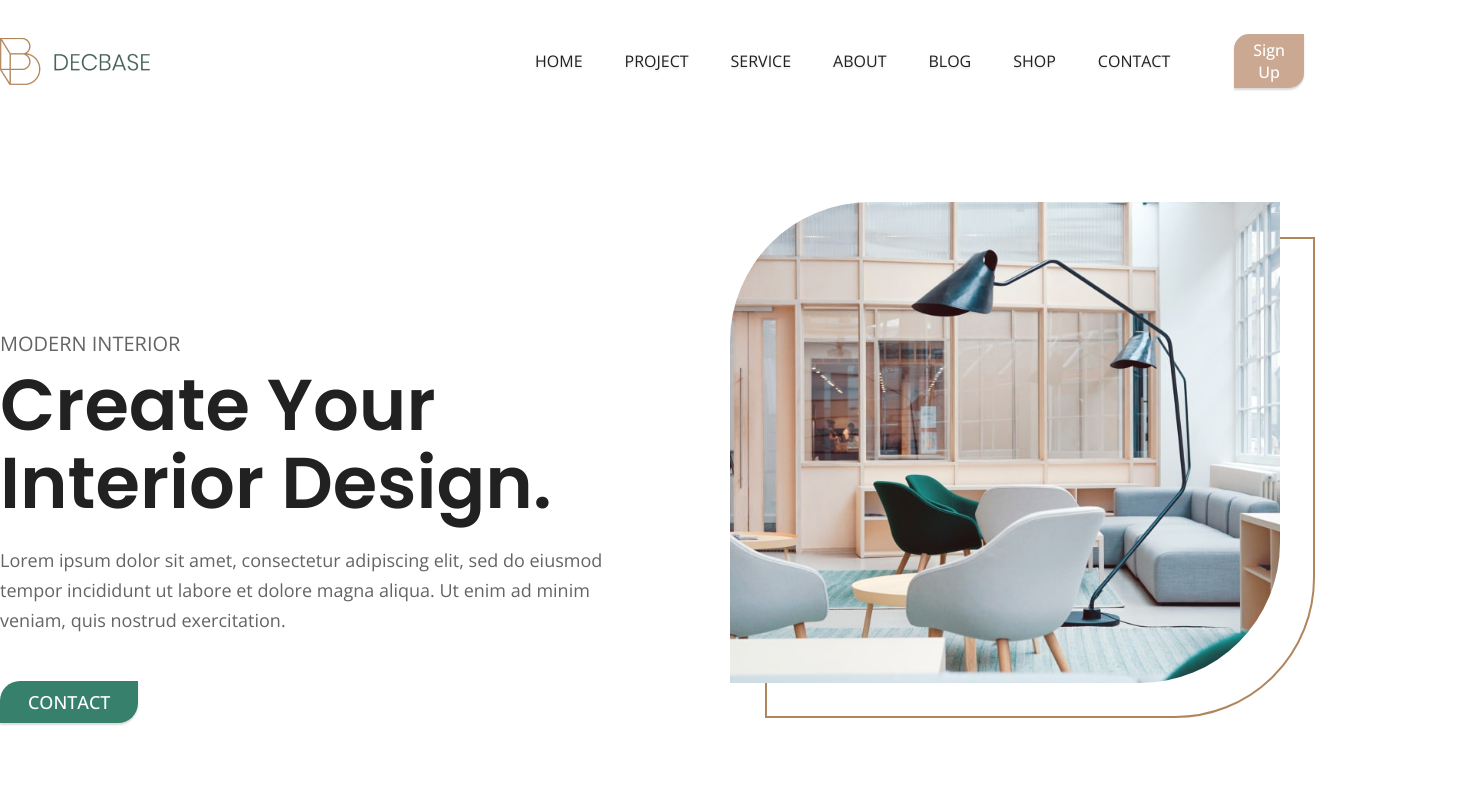
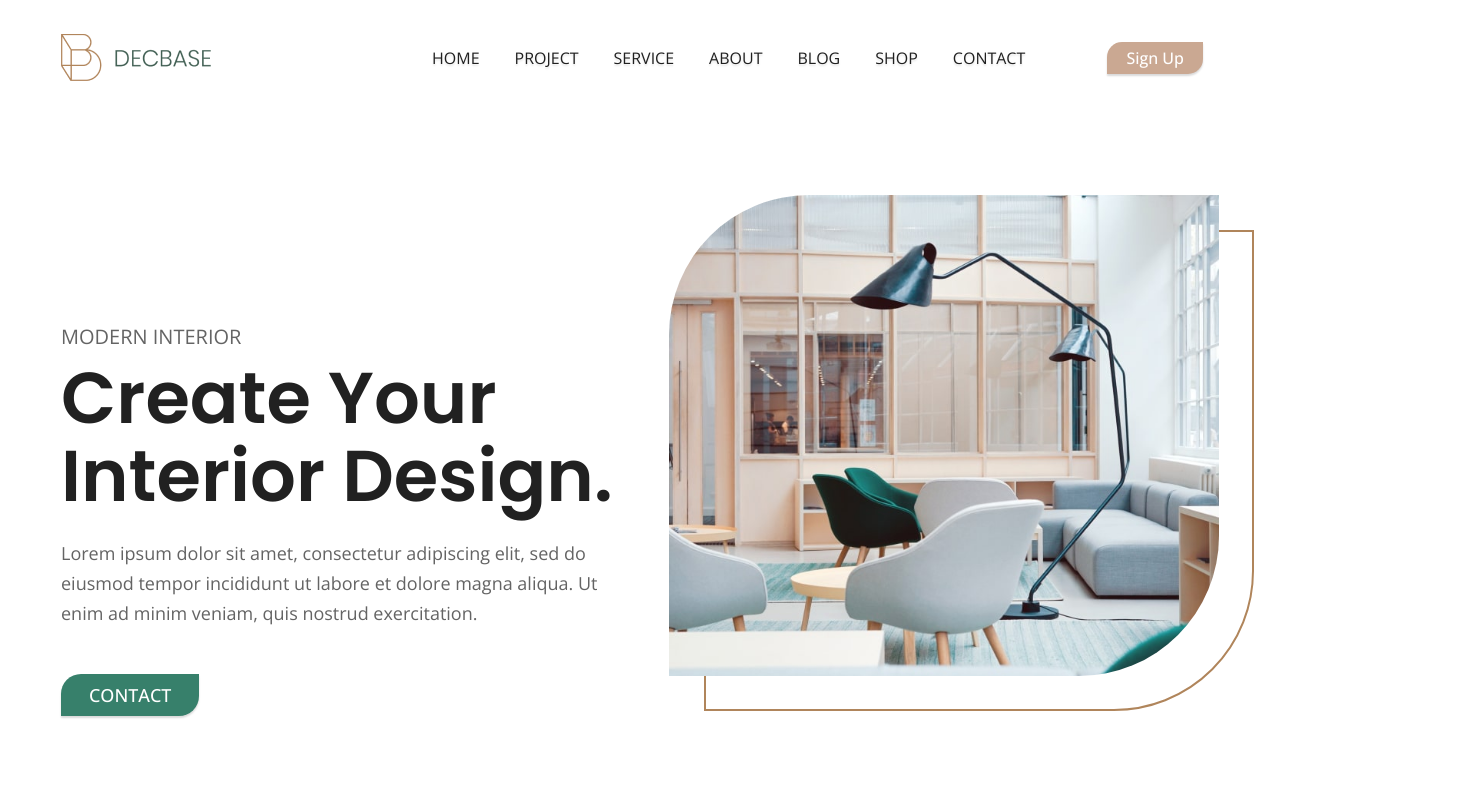
Before and after one commit to spalnique/portfolio-project-01, a plain HTML site: page index.html in a window 1280 px wide. Shown: the top 800 px of the page, 1480 px wide, since content can reach past the window. Drawn offline with nearby package versions, Linux system fonts and the light colour scheme.

Commit message:
rescaling again

```diff
--- a/css/styles.css
+++ b/css/styles.css
@@ -43,7 +43,7 @@ img {
 }
 
 .container {
-    max-width: 1400px;
+    max-width: 1158px;
     margin: 0 auto;
     padding: 0 15px;
 }
@@ -56,8 +56,8 @@ img {
 
 .first-right-deco {
     position: absolute;
-    top: 1348px;
-    right: 10px;
+    top: 1320px;
+    right: -200px;
 }
 
 
@@ -68,7 +68,7 @@ img {
     display: flex;
     align-items: center;
     justify-content: space-between;
-    gap: 64px;
+    gap: 40px;
     padding: 34px 0;
 }
 
@@ -76,14 +76,14 @@ img {
     display: flex;
     align-items: center;
     justify-content: space-between;
-    gap: 384px;
+    gap: 220px;
 }
 
 .navigation-list {
     display: flex;
     align-items: center;
     justify-content: space-between;
-    gap: 42px;
+    gap: 35px;
 }
 
 /* .navigation-item {} */
@@ -141,7 +141,7 @@ img {
 
 .first-section .text-content {
     display: block;
-    max-width: 605px;
+    max-width: 565px;
     padding-top: 130px;
     padding-bottom: 30px;
 }
--- a/index.html
+++ b/index.html
@@ -110,7 +110,7 @@
                     </li>
                 </ul>
             </section>
-            <img class="first-right-deco" src="./images/polka-img.png" alt="Polka image">
+            <img class="first-right-deco" src="./images/polka-img.png" alt="Polka image" width="164">
         </main>
         <footer></footer>
     </div>
```
